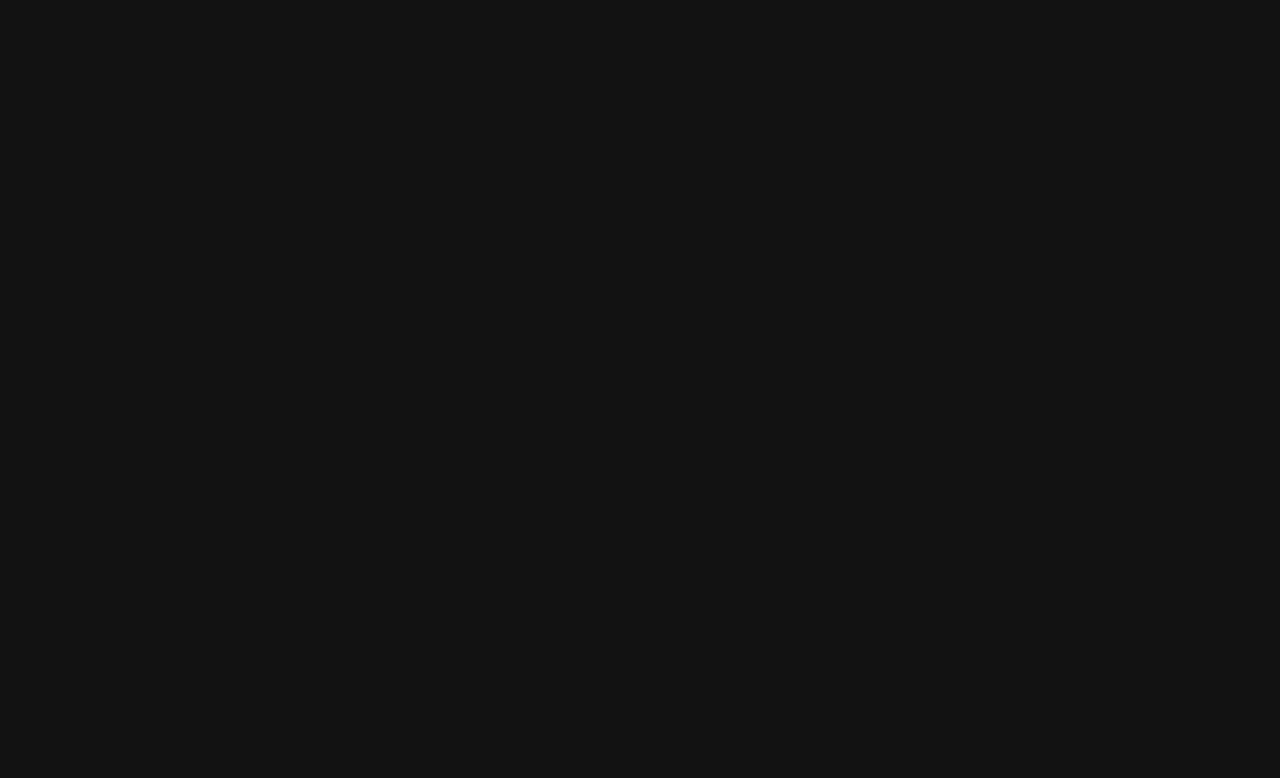
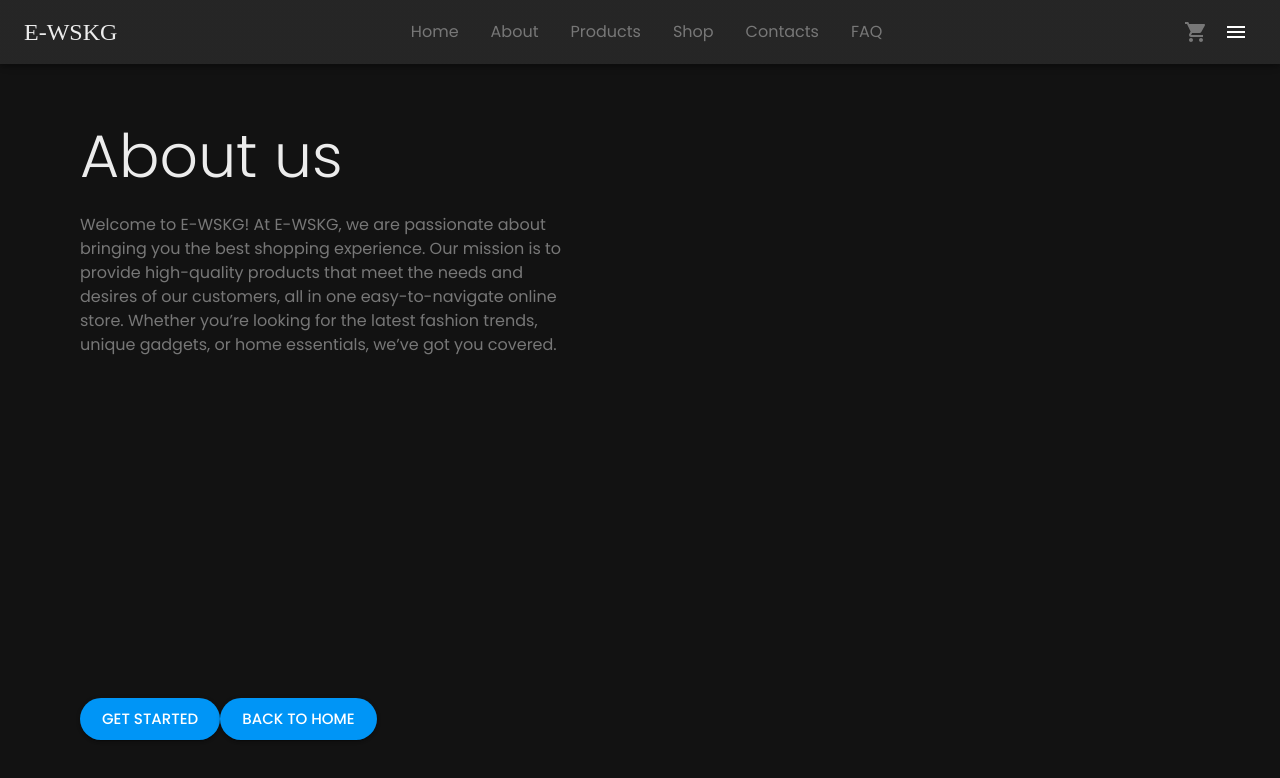
Before and after one commit to PervDaniil/E-Commerce-shop, a React (Create React App) app in the folder frontend/: page /about in a window 1280 px wide. Before the commit this address had no page. Shown: the top 778 px of the page. Built offline with nearby package versions, Linux system fonts and the light colour scheme; a web font is replaced by a local one.

Commit message:
About us page was created & Speed dial added to Shop page

```diff
--- a/frontend/src/App.js
+++ b/frontend/src/App.js
@@ -7,6 +7,7 @@ import UserProfilePage from "./pages/UserProfilePage";
 import ThemeProvider from "./components/ThemeProvider";
 import ProtectedRoute from "./components/ProtectedRoute";
 import { BrowserRouter, Routes, Route } from 'react-router-dom';
+import AboutPage from "./pages/AboutPage";
 
 
 function App() {
@@ -17,6 +18,7 @@ function App() {
 					<Routes>
 						<Route path="/" element={<HomePage />} />
 						<Route path="shop/" element={<ShopPage />} />
+						<Route path="about/" element={<AboutPage />} />
 						<Route path="login/" element={<LoginPage />} />
 						<Route path="register/" element={<RegisterPage />} />
 						<Route path="profile/" element={<ProtectedRoute Component={UserProfilePage} />} />
--- /dev/null
+++ b/frontend/src/pages/AboutPage.js
@@ -0,0 +1,30 @@
+import { Box, Typography, } from "@mui/material";
+import Header from "../components/Header";
+import { motion } from 'motion/react';
+import RoundedButton from "../components/custom/RoundedButton";
+
+
+export default function AboutPage() {
+    return (
+        <Box>
+            <Header />
+            <Box sx={{
+                display: 'grid',
+                gridTemplateColumns: '1fr 1fr'
+            }}>
+                <motion.div initial={{ opacity: 0, x: -250 }} animate={{ opacity: 1, x: 0 }} transition={{ duration: 0.75 }}>
+                    <Box sx={{ p: 7.5, pl: 10, pt: 15, display: 'flex', flexDirection: 'column', height: '100vh' }}>
+                        <Box flex="1">
+                            <Typography variant="h2" gutterBottom>About us</Typography>
+                            <Typography color="textSecondary">Welcome to E-WSKG! At E-WSKG, we are passionate about bringing you the best shopping experience. Our mission is to provide high-quality products that meet the needs and desires of our customers, all in one easy-to-navigate online store. Whether you’re looking for the latest fashion trends, unique gadgets, or home essentials, we’ve got you covered.</Typography>
+                        </Box>
+                        <Box>
+                            <RoundedButton variant="contained" size="large">Get started</RoundedButton>
+                            <RoundedButton variant="contained" size="large">Back to home</RoundedButton>
+                        </Box>
+                    </Box>
+                </motion.div>
+            </Box>
+        </Box>
+    )
+}
--- a/frontend/src/pages/ShopPage.js
+++ b/frontend/src/pages/ShopPage.js
@@ -6,7 +6,7 @@ import GridLayout from "../components/layouts/grid/GridLayout";
 import {
     Button, Card, CardActions, CardContent, CardMedia,
     Typography, Box, Backdrop, CircularProgress, Pagination,
-    Alert, Snackbar
+    Alert, Snackbar, SpeedDial, SpeedDialAction,
 } from "@mui/material";
 import {
     ShoppingBag as ShoppingBasketIcon,
@@ -17,6 +17,7 @@ import {
     DarkMode as ThemeIcon,
     Search as SearchIcon,
     Menu as MenuIcon,
+    Home as HomeIcon,
 } from '@mui/icons-material';
 
 
@@ -79,9 +80,20 @@ export default function ShopPage() {
                 </Box>
             </Box>
 
+            <Box sx={{ position: 'sticky', right: '1em', bottom: '1em' }}>
+                <SpeedDial
+                    ariaLabel="Home"
+                    icon={<HomeIcon />}
+                    onClick={() => window.location.href = '/'}
+                    sx={{ position: 'absolute', right: '1em', bottom: '1em' }}>
+                    <SpeedDialAction icon={<ShopIcon />} />
+                    <SpeedDialAction icon={<SearchIcon />} />
+                </SpeedDial>
+            </Box>
+
             {requestError &&
                 <Snackbar autoHideDuration={3000} open={true}
-                    anchorOrigin={{ horizontal: 'right', vertical: 'bottom'}}>
+                    anchorOrigin={{ horizontal: 'right', vertical: 'bottom' }}>
                     <Alert severity="error">{requestError}</Alert>
                 </Snackbar>}
         </React.Fragment>
```
